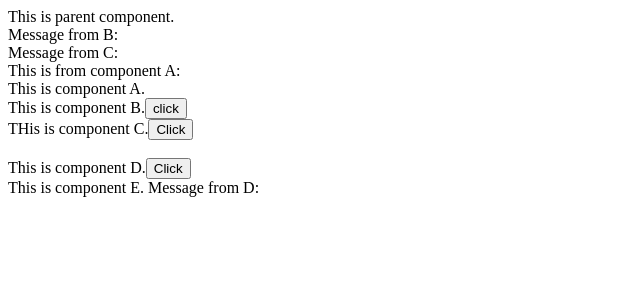
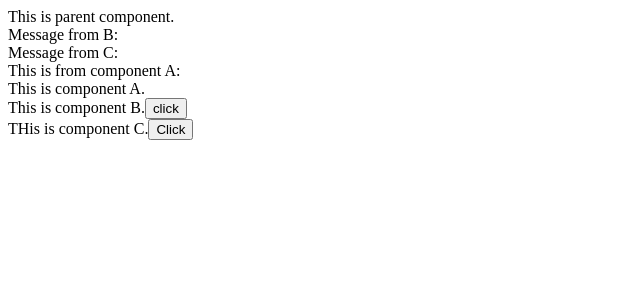
Before and after one commit to ArthurYaxiongWang/ProficientReact, a React (Create React App) app: page / in a window 1280 px wide. Shown: the top 300 px of the page, without its empty margins (0-640 px from the left). Built offline with nearby package versions, Linux system fonts and the light colour scheme.

Commit message:
The communication between grandson and grandparent component

```diff
--- a/src/App.js
+++ b/src/App.js
@@ -36,24 +36,9 @@ function A() {
   );
 }
 
-function D({ passMsg }) {
-  return (
-    <div>
-      This is component D.
-      <button onClick={() => passMsg("From D: Hello sibling E")}>Click</button>
-    </div>
-  );
-}
-
-function E({ msg }) {
-  return <div>This is component E. Message from D: {msg} </div>;
-}
-
 function App() {
   const [msgb, setMsgb] = useState("");
   const [msgc, setMsgc] = useState("");
-
-  const [msgDtoE, setMsgDtoE] = useState("");
 
   return (
     <MsgContext.Provider value={{ setMsgb, setMsgc }}>
@@ -68,11 +53,6 @@ function App() {
         <A msgb={msgb} msgc={msgc} setMsgb={setMsgb} setMsgc={setMsgc} />
         <br />
       </div>
-
-      <div>
-        <D passMsg={setMsgDtoE} />
-        <E msg={msgDtoE} />
-      </div>
     </MsgContext.Provider>
   );
 }
```
